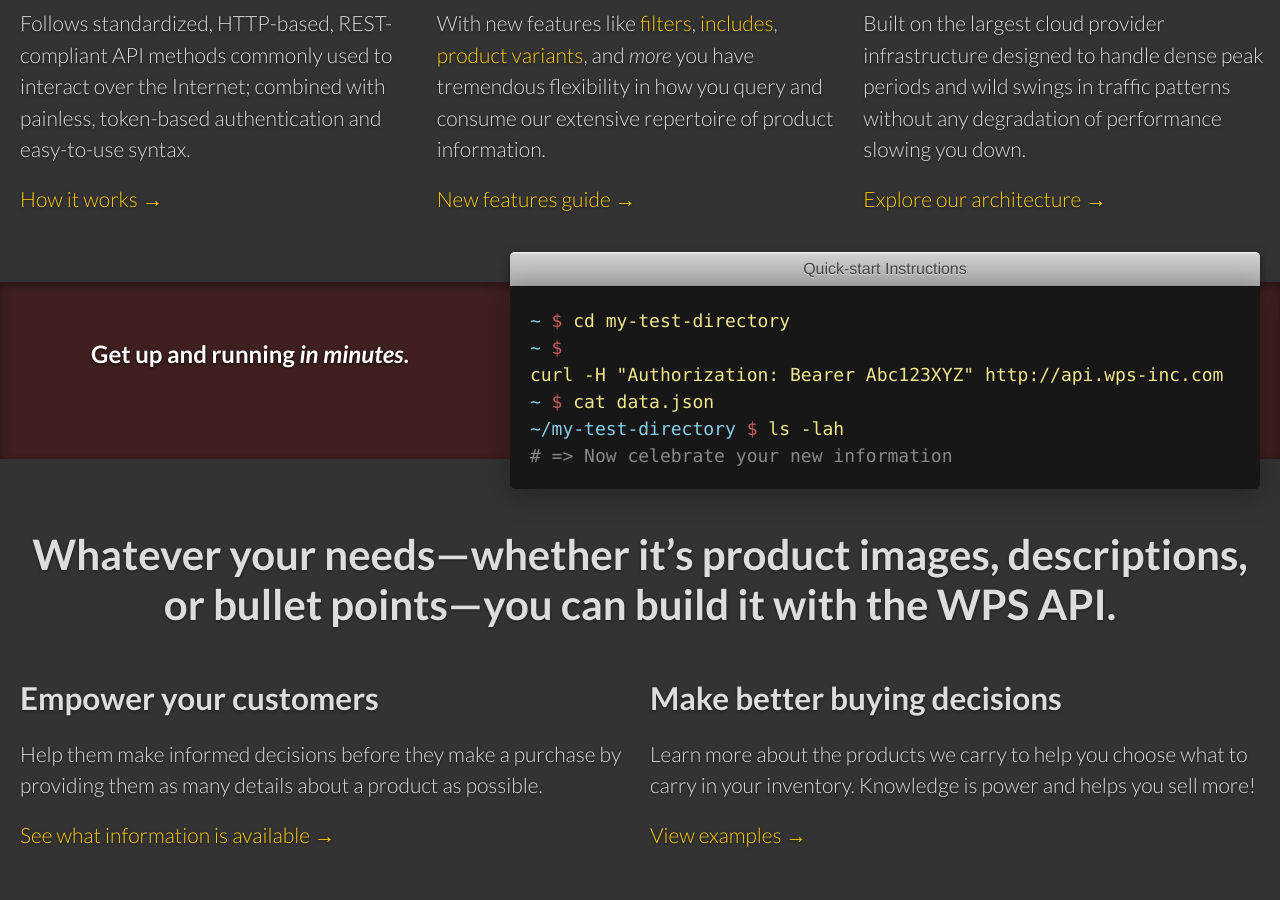
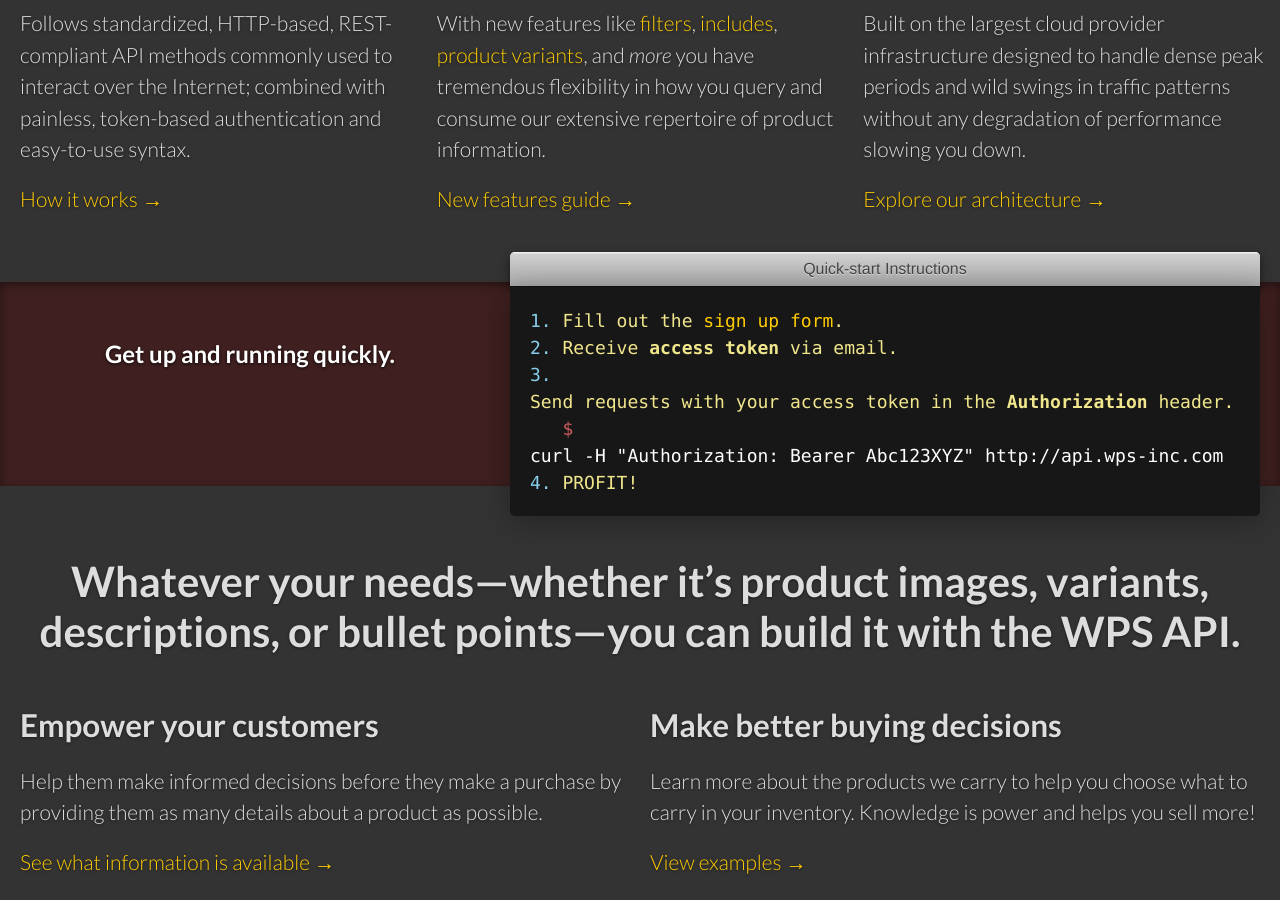
Before and after one commit to bearclawpower/api-documentation-jekyll, a Jekyll site: the page built from index.html, in a window 1280 px wide and 900 px high, scrolled down 395 px. Built offline with Jekyll 4.4.1, drawn with Linux system fonts in a browser that asks for light colours; nearby versions of some CDN libraries.

Commit message:
Update home page. Quick-start instructions update.

```diff
--- a/index.html
+++ b/index.html
@@ -42,33 +42,31 @@
 <section class="quickstart">
     <div class="grid">
         <div class="unit golden-small center-on-mobiles">
-            <h3>Get up and running <em> in minutes</em>.</h3>
+            <h3>Get up and running quickly.</h3>
         </div>
         <div class="unit golden-large code">
             <p class="title">Quick-start Instructions</p>
             <div class="shell">
                 <p class="line">
-                    <span class="path">~</span>
-                    <span class="prompt">$</span>
-                    <span class="command">cd my-test-directory</span>
+                    <span class="path">1.</span>
+                    <span class="command">Fill out the <a href="/docs/signup">sign up form</a>.</span>
                 </p>
                 <p class="line">
-                    <span class="path">~</span>
-                    <span class="prompt">$</span>
-                    <span class="command">curl -H "Authorization: Bearer Abc123XYZ" {{ site.api_protocol }}{{ site.api_url }}</span>
+                    <span class="path">2.</span>
+                    <span class="command">Receive <strong>access token</strong> via email.</span>
                 </p>
                 <p class="line">
-                    <span class="path">~</span>
-                    <span class="prompt">$</span>
-                    <span class="command">cat data.json</span>
+                    <span class="path">3.</span>
+                    <span class="command">Send requests with your access token in the <strong>Authorization</strong> header.</span>
                 </p>
                 <p class="line">
-                    <span class="path">~/my-test-directory</span>
+                    <span class="path">&nbsp;&nbsp;</span>
                     <span class="prompt">$</span>
-                    <span class="command">ls -lah</span>
+                    <span class="">curl -H "Authorization: Bearer Abc123XYZ" {{ site.api_protocol }}{{ site.api_url }}</span>
                 </p>
                 <p class="line">
-                    <span class="output"># => Now celebrate your new information</span>
+                    <span class="path">4.</span>
+                    <span class="command">PROFIT!</span>
                 </p>
             </div>
         </div>
@@ -79,7 +77,7 @@
 <section class="intro">
     <div class="grid">
         <div class="unit whole align-center">
-            <h1>Whatever your needs—whether it’s product images, descriptions, or bullet points—you can build it with the WPS API.</h1>
+            <h1>Whatever your needs—whether it’s product images, variants, descriptions, or bullet points—you can build it with the WPS API.</h1>
         </div>
     </div>
 </section>
```
